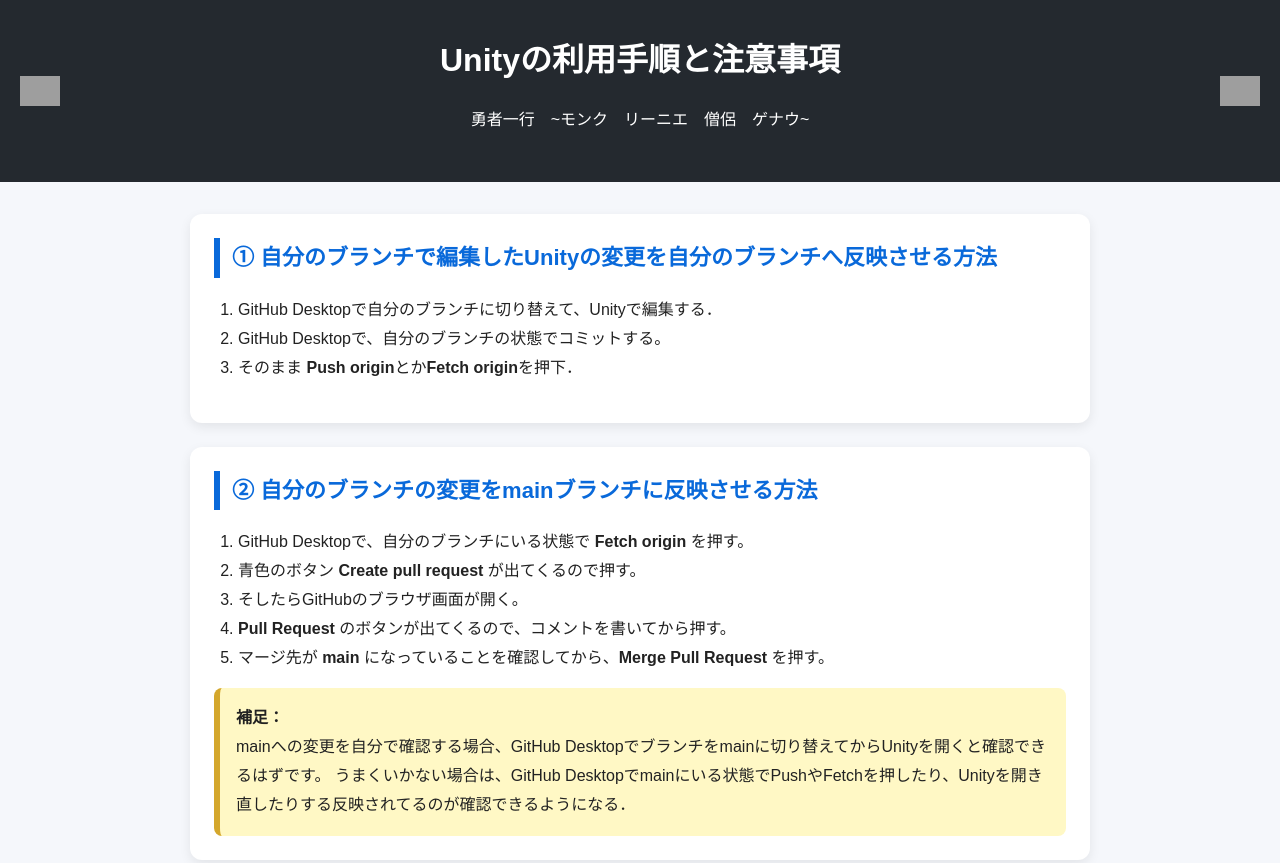
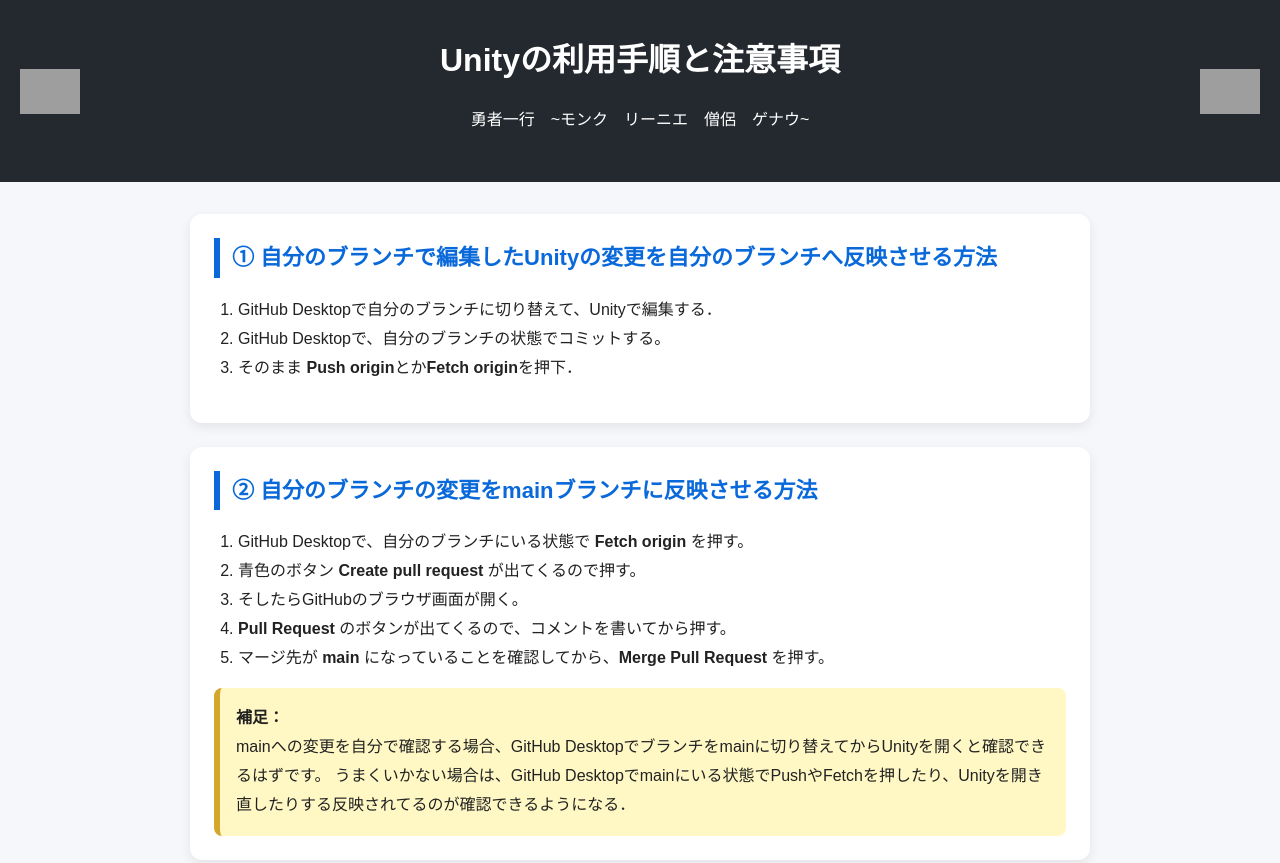
Before and after one commit to rikuto-alt/Unity_teach, a plain HTML site: page index.html in a window 1280 px wide. Shown: the top 863 px of the page. Drawn offline with Linux system fonts and the light colour scheme; grey boxes are pictures that could not be loaded.

Commit message:
Increase header image width from 40px to 60px

```diff
--- a/index.css
+++ b/index.css
@@ -10,6 +10,6 @@
 }
 
 .header-img {
-  width: 40px;  /* 好きなサイズに調整OK */
+  width: 60px;  /* 好きなサイズに調整OK */
   height: auto;
 }
```
